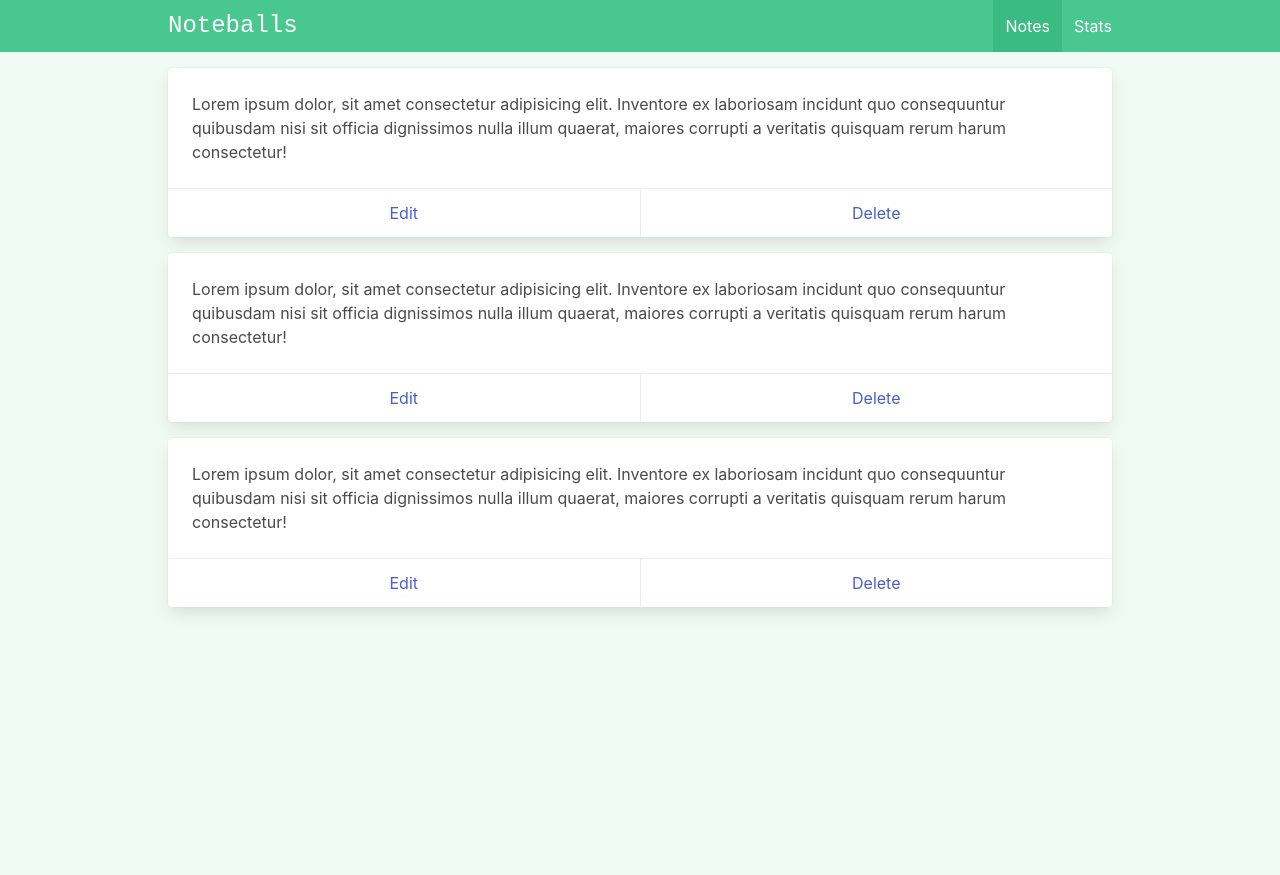
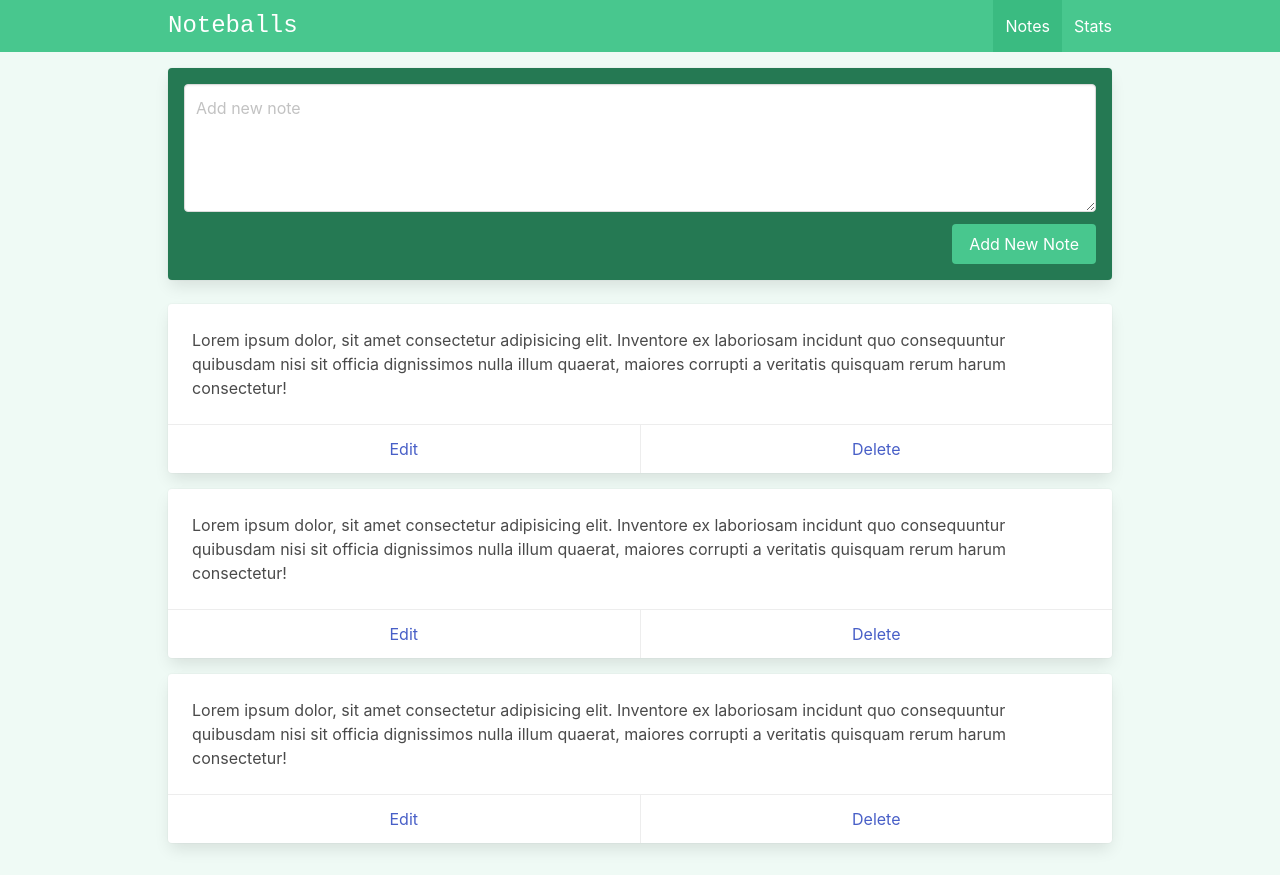
Before and after one commit to alexbulanovgoodmail/vue-3-composition-api-noteballs, a Vue app: page /#/ in a window 1280 px wide. Before the commit the page ends 800 px from the top, so only its background shows below. Built offline with nearby package versions, Linux system fonts and the light colour scheme.

Commit message:
Add Note Form Design

```diff
--- a/src/views/ViewNote.vue
+++ b/src/views/ViewNote.vue
@@ -2,6 +2,20 @@
 
 <template>
   <div class="notes">
+    <div class="card has-background-success-dark mb-5 p-4">
+      <div class="field">
+        <div class="control">
+          <textarea class="textarea" placeholder="Add new note"></textarea>
+        </div>
+      </div>
+
+      <div class="field is-grouped is-grouped-right">
+        <div class="control">
+          <button class="button is-link has-background-success">Add New Note</button>
+        </div>
+      </div>
+    </div>
+
     <div v-for="i in 3" class="card mb-4">
       <div class="card-content">
         <div class="content">
```
